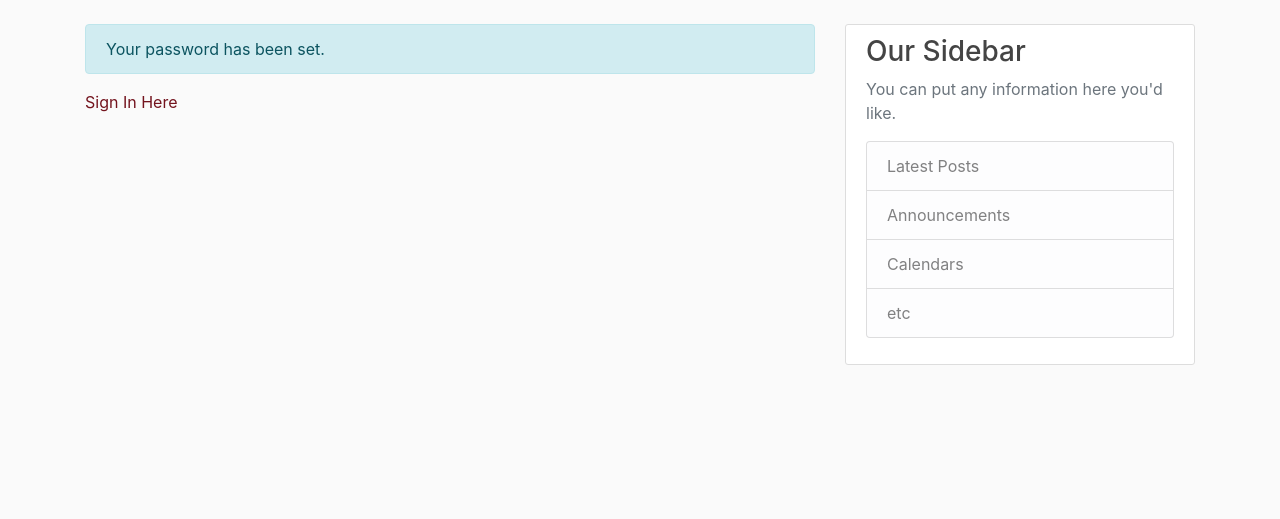
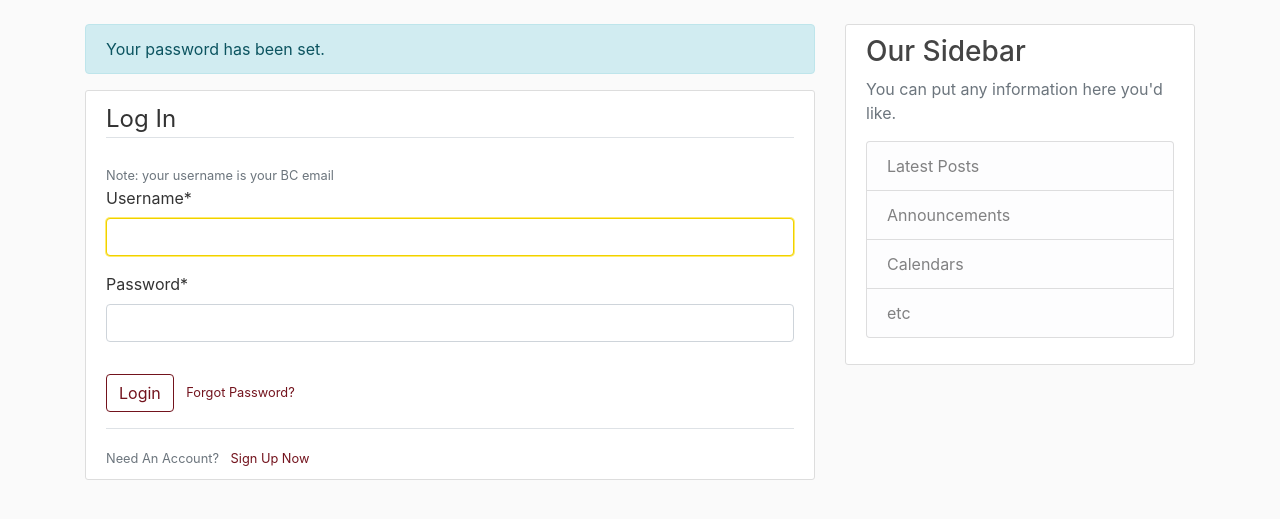
Before and after one commit to ajgreenwell/bc-ta-application-system, a Django app: page /password-reset-complete/ in a window 1280 px wide. Shown: the part 56-575 px from the top of the page. Run offline with Django 3.2, Linux system fonts and the light colour scheme; some libraries are stand-ins or nearby versions.

```diff
--- a/django_project/django_project/urls.py
+++ b/django_project/django_project/urls.py
@@ -25,8 +25,24 @@ urlpatterns = [
     path('register/', user_views.register, name='register'),
     path('login/', auth_views.LoginView.as_view(template_name='users/login.html'), name='login'),
     path('logout/', auth_views.LogoutView.as_view(template_name='users/logout.html'), name='logout'),
-    path('password-reset/', auth_views.PasswordResetView.as_view(template_name='users/password_reset.html'), name='password_reset'),
-    path('password-reset/done/', auth_views.PasswordResetDoneView.as_view(template_name='users/password_reset_done.html'), name='password_reset_done'),
-    path('password-reset-confirm/<uidb64>/<token>/', auth_views.PasswordResetConfirmView.as_view(template_name='users/password_reset_confirm.html'), name='password_reset_confirm'),
-    path('password-reset-complete/', auth_views.PasswordResetCompleteView.as_view(template_name='users/password_reset_complete.html'), name='password_reset_complete'),
+    path('password-reset/',
+         auth_views.PasswordResetView.as_view(
+             template_name='users/password_reset.html'
+         ),
+         name='password_reset'),
+    path('password-reset/done/',
+         auth_views.PasswordResetDoneView.as_view(
+             template_name='users/password_reset_done.html'
+         ),
+         name='password_reset_done'),
+    path('password-reset-confirm/<uidb64>/<token>/',
+         auth_views.PasswordResetConfirmView.as_view(
+             template_name='users/password_reset_confirm.html'
+         ),
+         name='password_reset_confirm'),
+    path('password-reset-complete/',
+         auth_views.LoginView.as_view(
+             template_name='users/password_reset_complete.html'
+         ),
+         name='password_reset_complete'),
 ]
--- a/django_project/users/templates/users/password_reset_complete.html
+++ b/django_project/users/templates/users/password_reset_complete.html
@@ -1,7 +1,28 @@
 {% extends "ta_system/base.html" %}
+{% load crispy_forms_tags %}
 {% block content %}
     <div class="alert alert-info">
         Your password has been set.
     </div>
-    <a href="{% url 'login' %}">Sign In Here</a>
+    <div class='content-section'>
+        <form method='POST'>
+            {% csrf_token %}
+            <fieldset class='form-group'>
+                <legend class='border-bottom mb-4'>Log In</legend>
+                <small class='text-muted'>Note: your username is your BC email</small>
+                {{ form|crispy }}
+            </fieldset>
+            <div class='form-group'>
+                <button class='btn btn-outline-info btn-red' type='submit'>Login</button>
+                <small class="text-muted ml-2">
+                    <a href="{% url 'password_reset' %}">Forgot Password?</a>
+                </small>
+            </div>
+        </form>
+        <div class='border-top pt-3'>
+            <small class='text-muted'>
+                Need An Account? <a class='ml-2' href="{% url 'register' %}">Sign Up Now</a>
+            </small>
+        </div>
+    </div>
 {% endblock content %}
```
